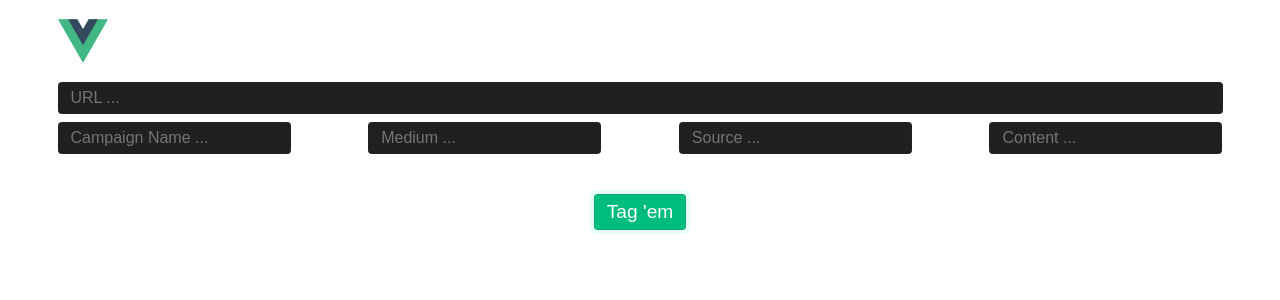
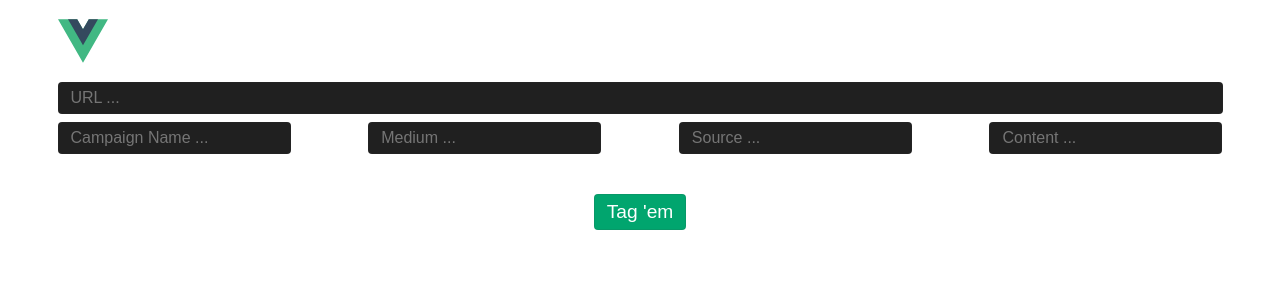
Before and after one commit to juronja/utm-builder, a Vue app: page / in a window 1280 px wide. In both pictures the pointer is over the button "Tag 'em". Shown: the top 300 px of the page. Built offline with nearby package versions, Linux system fonts and the light colour scheme.

Commit message:
added on focus button status

```diff
--- a/src/assets/base.css
+++ b/src/assets/base.css
@@ -7,6 +7,7 @@
   --color-black-soft: #303030;
 
   --color-primary: hsla(160, 100%, 37%, 1);
+  --color-primary-muted: rgb(1, 165, 110);
 
   --color-divider-light-1: rgba(13, 110, 253, 0.25);
   --color-divider-light-2: rgba(60, 60, 60, 0.12);
--- a/src/assets/main.css
+++ b/src/assets/main.css
@@ -43,7 +43,11 @@ button {
 
 button:hover {
   cursor: pointer;
-  background-color: var(--color-primary);
+  background-color: var(--color-primary-muted);
+  outline: 0;
+}
+
+button:focus {
   box-shadow: 0 0 0 .25rem rgba(13, 253, 161, 0.10);
   outline: 0;
 }
```
